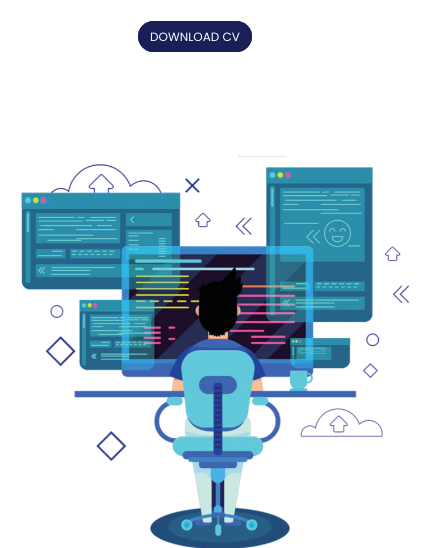
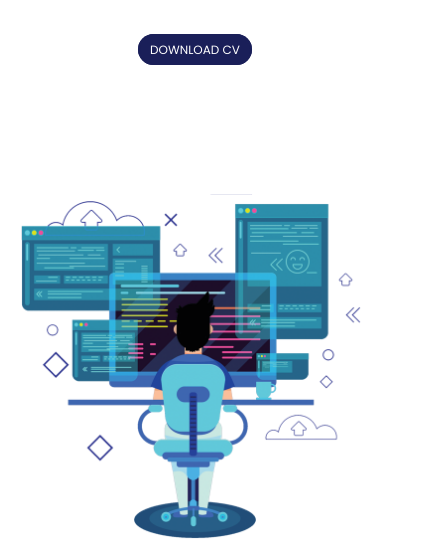
Before and after one commit to mdfikrie/mdfikrie.github.io, a plain HTML site: page index.html in a window 390 px wide. Shown: the part 234-782 px from the top of the page, 425 px wide, since content can reach past the window. Drawn offline with nearby package versions, Linux system fonts and the light colour scheme.

Commit message:
edit image

```diff
--- a/style.css
+++ b/style.css
@@ -141,9 +141,9 @@ h1{
     }
     #home .img-home{
         margin:auto!important;
-        height:400px;
-        /* margin-top: 20px;
-        margin-left: 70px; */
+        height:350px;
+        /* margin-top: 20px; */
+        margin-left: 70px;
     }
 
 }
```
